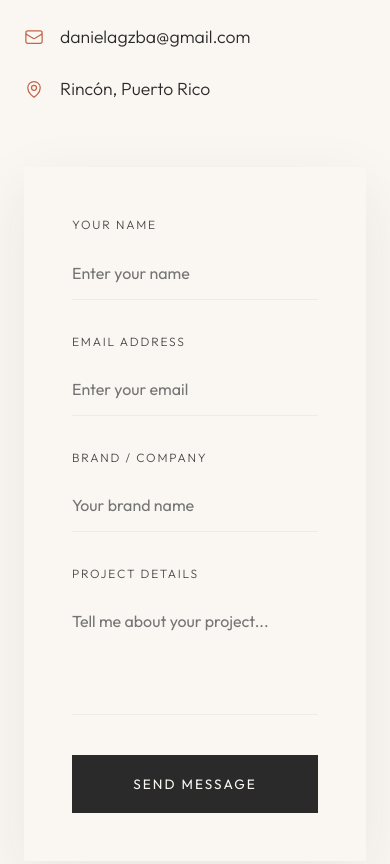
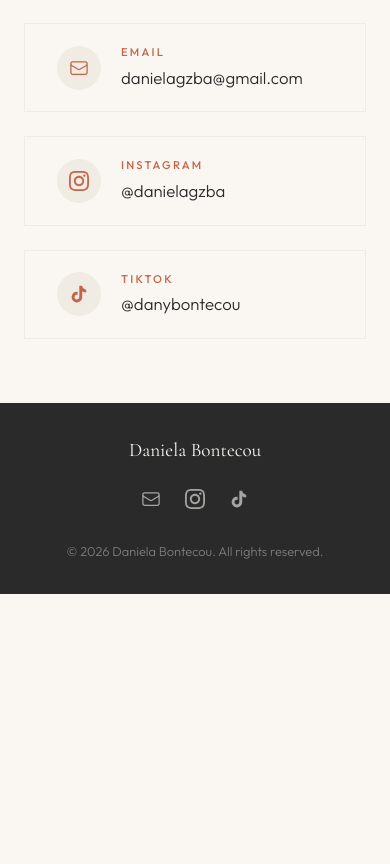
Before and after one commit to CodyBontecou/UGCportfolio, a website: page index.html in a window 390 px wide. Shown: the part 6160-7024 px from the top of the page. After the commit the page ends 6754 px from the top, so only its background shows below. Drawn offline with nearby package versions, Linux system fonts and the light colour scheme.

Commit message:
Replace contact form with social links (email, instagram, tiktok) and remove location

```diff
--- a/index.html
+++ b/index.html
@@ -930,9 +930,8 @@
         /* Contact Section */
         .contact {
             padding: 10rem 6rem;
-            display: grid;
-            grid-template-columns: 1fr 1fr;
-            gap: 6rem;
+            display: flex;
+            justify-content: center;
             position: relative;
         }
 
@@ -967,6 +966,12 @@
         .contact-content {
             position: relative;
             z-index: 1;
+            text-align: center;
+            max-width: 600px;
+        }
+
+        .contact-content .section-label {
+            justify-content: center;
         }
 
         .contact-title {
@@ -987,95 +992,84 @@
             color: var(--charcoal-light);
             margin-bottom: 3rem;
             max-width: 450px;
-        }
-
-        .contact-info {
+            margin-left: auto;
+            margin-right: auto;
+        }
+
+        .contact-socials {
             display: flex;
             flex-direction: column;
             gap: 1.5rem;
-        }
-
-        .contact-link {
-            display: flex;
             align-items: center;
-            gap: 1rem;
+        }
+
+        .contact-social-link {
+            display: flex;
+            align-items: center;
+            gap: 1.25rem;
             text-decoration: none;
             color: var(--charcoal);
-            font-size: 1.1rem;
-            transition: color 0.3s;
-        }
-
-        .contact-link:hover {
-            color: var(--terracotta);
-        }
-
-        .contact-link svg {
+            padding: 1.25rem 2rem;
+            background: var(--cream);
+            border: 1px solid var(--cream-dark);
+            width: 100%;
+            max-width: 400px;
+            transition: all 0.4s var(--ease-out-expo);
+        }
+
+        .contact-social-link:hover {
+            border-color: var(--terracotta);
+            transform: translateY(-4px);
+            box-shadow: 0 12px 30px rgba(42, 42, 42, 0.08);
+        }
+
+        .contact-social-icon {
+            width: 44px;
+            height: 44px;
+            display: flex;
+            align-items: center;
+            justify-content: center;
+            background: var(--cream-dark);
+            border-radius: 50%;
+            flex-shrink: 0;
+            transition: background 0.3s;
+        }
+
+        .contact-social-link:hover .contact-social-icon {
+            background: var(--terracotta);
+        }
+
+        .contact-social-icon svg {
             width: 20px;
             height: 20px;
             color: var(--terracotta);
-        }
-
-        .contact-form {
-            position: relative;
-            z-index: 1;
-            background: var(--cream);
-            padding: 3rem;
-            box-shadow: 0 20px 60px rgba(42, 42, 42, 0.08);
-        }
-
-        .form-group {
-            margin-bottom: 2rem;
-        }
-
-        .form-label {
-            display: block;
-            font-size: 0.75rem;
-            letter-spacing: 0.15em;
+            transition: color 0.3s;
+        }
+
+        .contact-social-link:hover .contact-social-icon svg {
+            color: var(--cream);
+            fill: var(--cream);
+            stroke: var(--cream);
+        }
+
+        .contact-social-details {
+            display: flex;
+            flex-direction: column;
+            text-align: left;
+        }
+
+        .contact-social-label {
+            font-size: 0.7rem;
+            letter-spacing: 0.2em;
             text-transform: uppercase;
-            color: var(--charcoal-light);
-            margin-bottom: 0.75rem;
-        }
-
-        .form-input,
-        .form-textarea {
-            width: 100%;
-            padding: 1rem 0;
-            border: none;
-            border-bottom: 1px solid var(--cream-dark);
-            background: transparent;
-            font-family: var(--font-body);
-            font-size: 1rem;
+            color: var(--terracotta);
+            font-weight: 500;
+        }
+
+        .contact-social-value {
+            font-size: 1.05rem;
             color: var(--charcoal);
-            transition: border-color 0.3s;
-            outline: none;
-        }
-
-        .form-input:focus,
-        .form-textarea:focus {
-            border-color: var(--terracotta);
-        }
-
-        .form-textarea {
-            resize: none;
-            min-height: 120px;
-        }
-
-        .form-submit {
-            width: 100%;
-            padding: 1.25rem 2rem;
-            background: var(--charcoal);
-            color: var(--cream);
-            border: none;
-            font-family: var(--font-body);
-            font-size: 0.85rem;
-            letter-spacing: 0.15em;
-            text-transform: uppercase;
-            cursor: pointer;
-            transition: all 0.4s var(--ease-out-expo);
-        }
-
-        .form-submit:hover {
-            background: var(--terracotta);
+            margin-top: 0.15rem;
         }
 
         /* Footer */
@@ -1255,9 +1249,7 @@
             }
 
             .contact {
-                grid-template-columns: 1fr;
                 padding: 6rem 3rem;
-                gap: 4rem;
             }
 
             .contact::before,
@@ -1544,46 +1536,52 @@
             <p class="section-label">Get In Touch</p>
             <h2 class="contact-title">Let's create something <em>beautiful</em> together</h2>
             <p class="contact-text">Ready to elevate your brand with authentic content? I'd love to hear about your project and how we can collaborate.</p>
-            <div class="contact-info">
-                <a href="mailto:danielagzba@gmail.com" class="contact-link">
-                    <svg xmlns="http://www.w3.org/2000/svg" fill="none" viewBox="0 0 24 24" stroke="currentColor" stroke-width="1.5">
-                        <path stroke-linecap="round" stroke-linejoin="round" d="M21.75 6.75v10.5a2.25 2.25 0 01-2.25 2.25h-15a2.25 2.25 0 01-2.25-2.25V6.75m19.5 0A2.25 2.25 0 0019.5 4.5h-15a2.25 2.25 0 00-2.25 2.25m19.5 0v.243a2.25 2.25 0 01-1.07 1.916l-7.5 4.615a2.25 2.25 0 01-2.36 0L3.32 8.91a2.25 2.25 0 01-1.07-1.916V6.75" />
-                    </svg>
-                    danielagzba@gmail.com
+            <div class="contact-socials">
+                <a href="mailto:danielagzba@gmail.com" class="contact-social-link">
+                    <div class="contact-social-icon">
+                        <svg xmlns="http://www.w3.org/2000/svg" fill="none" viewBox="0 0 24 24" stroke="currentColor" stroke-width="1.5">
+                            <path stroke-linecap="round" stroke-linejoin="round" d="M21.75 6.75v10.5a2.25 2.25 0 01-2.25 2.25h-15a2.25 2.25 0 01-2.25-2.25V6.75m19.5 0A2.25 2.25 0 0019.5 4.5h-15a2.25 2.25 0 00-2.25 2.25m19.5 0v.243a2.25 2.25 0 01-1.07 1.916l-7.5 4.615a2.25 2.25 0 01-2.36 0L3.32 8.91a2.25 2.25 0 01-1.07-1.916V6.75" />
+                        </svg>
+                    </div>
+                    <div class="contact-social-details">
+                        <span class="contact-social-label">Email</span>
+                        <span class="contact-social-value">danielagzba@gmail.com</span>
+                    </div>
                 </a>
-                <a href="#" class="contact-link">
-                    <svg xmlns="http://www.w3.org/2000/svg" fill="none" viewBox="0 0 24 24" stroke="currentColor" stroke-width="1.5">
-                        <path stroke-linecap="round" stroke-linejoin="round" d="M15 10.5a3 3 0 11-6 0 3 3 0 016 0z" />
-                        <path stroke-linecap="round" stroke-linejoin="round" d="M19.5 10.5c0 7.142-7.5 11.25-7.5 11.25S4.5 17.642 4.5 10.5a7.5 7.5 0 1115 0z" />
-                    </svg>
-                    Rincón, Puerto Rico
+                <a href="https://www.instagram.com/danielagzba" target="_blank" class="contact-social-link">
+                    <div class="contact-social-icon">
+                        <svg xmlns="http://www.w3.org/2000/svg" fill="currentColor" viewBox="0 0 24 24">
+                            <path d="M12 2.163c3.204 0 3.584.012 4.85.07 3.252.148 4.771 1.691 4.919 4.919.058 1.265.069 1.645.069 4.849 0 3.205-.012 3.584-.069 4.849-.149 3.225-1.664 4.771-4.919 4.919-1.266.058-1.644.07-4.85.07-3.204 0-3.584-.012-4.849-.07-3.26-.149-4.771-1.699-4.919-4.92-.058-1.265-.07-1.644-.07-4.849 0-3.204.013-3.583.07-4.849.149-3.227 1.664-4.771 4.919-4.919 1.266-.057 1.645-.069 4.849-.069zm0-2.163c-3.259 0-3.667.014-4.947.072-4.358.2-6.78 2.618-6.98 6.98-.059 1.281-.073 1.689-.073 4.948 0 3.259.014 3.668.072 4.948.2 4.358 2.618 6.78 6.98 6.98 1.281.058 1.689.072 4.948.072 3.259 0 3.668-.014 4.948-.072 4.354-.2 6.782-2.618 6.979-6.98.059-1.28.073-1.689.073-4.948 0-3.259-.014-3.667-.072-4.947-.196-4.354-2.617-6.78-6.979-6.98-1.281-.059-1.69-.073-4.949-.073zm0 5.838c-3.403 0-6.162 2.759-6.162 6.162s2.759 6.163 6.162 6.163 6.162-2.759 6.162-6.163c0-3.403-2.759-6.162-6.162-6.162zm0 10.162c-2.209 0-4-1.79-4-4 0-2.209 1.791-4 4-4s4 1.791 4 4c0 2.21-1.791 4-4 4zm6.406-11.845c-.796 0-1.441.645-1.441 1.44s.645 1.44 1.441 1.44c.795 0 1.439-.645 1.439-1.44s-.644-1.44-1.439-1.44z"/>
+                        </svg>
+                    </div>
+                    <div class="contact-social-details">
+                        <span class="contact-social-label">Instagram</span>
+                        <span class="contact-social-value">@danielagzba</span>
+                    </div>
+                </a>
+                <a href="https://www.tiktok.com/@danybontecou?lang=en" target="_blank" class="contact-social-link">
+                    <div class="contact-social-icon">
+                        <svg xmlns="http://www.w3.org/2000/svg" fill="currentColor" viewBox="0 0 24 24">
+                            <path d="M19.59 6.69a4.83 4.83 0 01-3.77-4.25V2h-3.45v13.67a2.89 2.89 0 01-5.2 1.74 2.89 2.89 0 012.31-4.64 2.93 2.93 0 01.88.13V9.4a6.84 6.84 0 00-1-.05A6.33 6.33 0 005 20.1a6.34 6.34 0 0010.86-4.43v-7a8.16 8.16 0 004.77 1.52v-3.4a4.85 4.85 0 01-1-.1z"/>
+                        </svg>
+                    </div>
+                    <div class="contact-social-details">
+                        <span class="contact-social-label">TikTok</span>
+                        <span class="contact-social-value">@danybontecou</span>
+                    </div>
                 </a>
             </div>
         </div>
-        <form id="contact-form" class="contact-form reveal">
-            <div class="form-group">
-                <label class="form-label">Your Name</label>
-                <input type="text" name="name" class="form-input" placeholder="Enter your name" required>
-            </div>
-            <div class="form-group">
-                <label class="form-label">Email Address</label>
-                <input type="email" name="email" class="form-input" placeholder="Enter your email" required>
-            </div>
-            <div class="form-group">
-                <label class="form-label">Brand / Company</label>
-                <input type="text" name="company" class="form-input" placeholder="Your brand name" required>
-            </div>
-            <div class="form-group">
-                <label class="form-label">Project Details</label>
-                <textarea class="form-textarea" name="message" placeholder="Tell me about your project..." required></textarea>
-            </div>
-            <button type="submit" class="form-submit">Send Message</button>
-        </form>
     </section>
 
     <footer>
         <div class="footer-logo">Daniela Bontecou</div>
         <div class="footer-social">
+            <a href="mailto:danielagzba@gmail.com" aria-label="Email">
+                <svg xmlns="http://www.w3.org/2000/svg" fill="none" viewBox="0 0 24 24" stroke="currentColor" stroke-width="1.5">
+                    <path stroke-linecap="round" stroke-linejoin="round" d="M21.75 6.75v10.5a2.25 2.25 0 01-2.25 2.25h-15a2.25 2.25 0 01-2.25-2.25V6.75m19.5 0A2.25 2.25 0 0019.5 4.5h-15a2.25 2.25 0 00-2.25 2.25m19.5 0v.243a2.25 2.25 0 01-1.07 1.916l-7.5 4.615a2.25 2.25 0 01-2.36 0L3.32 8.91a2.25 2.25 0 01-1.07-1.916V6.75" />
+                </svg>
+            </a>
             <a href="https://www.instagram.com/danielagzba" target="_blank" aria-label="Instagram">
                 <svg xmlns="http://www.w3.org/2000/svg" fill="currentColor" viewBox="0 0 24 24">
                     <path d="M12 2.163c3.204 0 3.584.012 4.85.07 3.252.148 4.771 1.691 4.919 4.919.058 1.265.069 1.645.069 4.849 0 3.205-.012 3.584-.069 4.849-.149 3.225-1.664 4.771-4.919 4.919-1.266.058-1.644.07-4.85.07-3.204 0-3.584-.012-4.849-.07-3.26-.149-4.771-1.699-4.919-4.92-.058-1.265-.07-1.644-.07-4.849 0-3.204.013-3.583.07-4.849.149-3.227 1.664-4.771 4.919-4.919 1.266-.057 1.645-.069 4.849-.069zm0-2.163c-3.259 0-3.667.014-4.947.072-4.358.2-6.78 2.618-6.98 6.98-.059 1.281-.073 1.689-.073 4.948 0 3.259.014 3.668.072 4.948.2 4.358 2.618 6.78 6.98 6.98 1.281.058 1.689.072 4.948.072 3.259 0 3.668-.014 4.948-.072 4.354-.2 6.782-2.618 6.979-6.98.059-1.28.073-1.689.073-4.948 0-3.259-.014-3.667-.072-4.947-.196-4.354-2.617-6.78-6.979-6.98-1.281-.059-1.69-.073-4.949-.073zm0 5.838c-3.403 0-6.162 2.759-6.162 6.162s2.759 6.163 6.162 6.163 6.162-2.759 6.162-6.163c0-3.403-2.759-6.162-6.162-6.162zm0 10.162c-2.209 0-4-1.79-4-4 0-2.209 1.791-4 4-4s4 1.791 4 4c0 2.21-1.791 4-4 4zm6.406-11.845c-.796 0-1.441.645-1.441 1.44s.645 1.44 1.441 1.44c.795 0 1.439-.645 1.439-1.44s-.644-1.44-1.439-1.44z"/>
@@ -1697,52 +1695,7 @@
             }
         });
 
-        // Contact form submission
-        const contactForm = document.getElementById('contact-form');
-        const submitBtn = contactForm.querySelector('.form-submit');
-        const originalBtnText = submitBtn.textContent;
-
-        contactForm.addEventListener('submit', async (e) => {
-            e.preventDefault();
-
-            submitBtn.textContent = 'Sending...';
-            submitBtn.disabled = true;
-
-            const formData = {
-                name: contactForm.querySelector('[name="name"]').value,
-                email: contactForm.querySelector('[name="email"]').value,
-                company: contactForm.querySelector('[name="company"]').value,
-                message: contactForm.querySelector('[name="message"]').value,
-            };
-
-            try {
-                const response = await fetch('https://ugc.community/api/portfolio/contact', {
-                    method: 'POST',
-                    headers: { 'Content-Type': 'application/json' },
-                    body: JSON.stringify({
-                        ...formData,
-                        creatorSubdomain: 'daniela'
-                    }),
-                });
-
-                if (response.ok) {
-                    submitBtn.textContent = 'Message Sent!';
-                    contactForm.reset();
-                    setTimeout(() => {
-                        submitBtn.textContent = originalBtnText;
-                        submitBtn.disabled = false;
-                    }, 3000);
-                } else {
-                    throw new Error('Failed to send');
-                }
-            } catch (error) {
-                submitBtn.textContent = 'Error - Try Again';
-                submitBtn.disabled = false;
-                setTimeout(() => {
-                    submitBtn.textContent = originalBtnText;
-                }, 3000);
-            }
-        });
+
     </script>
 </body>
 </html>
```
